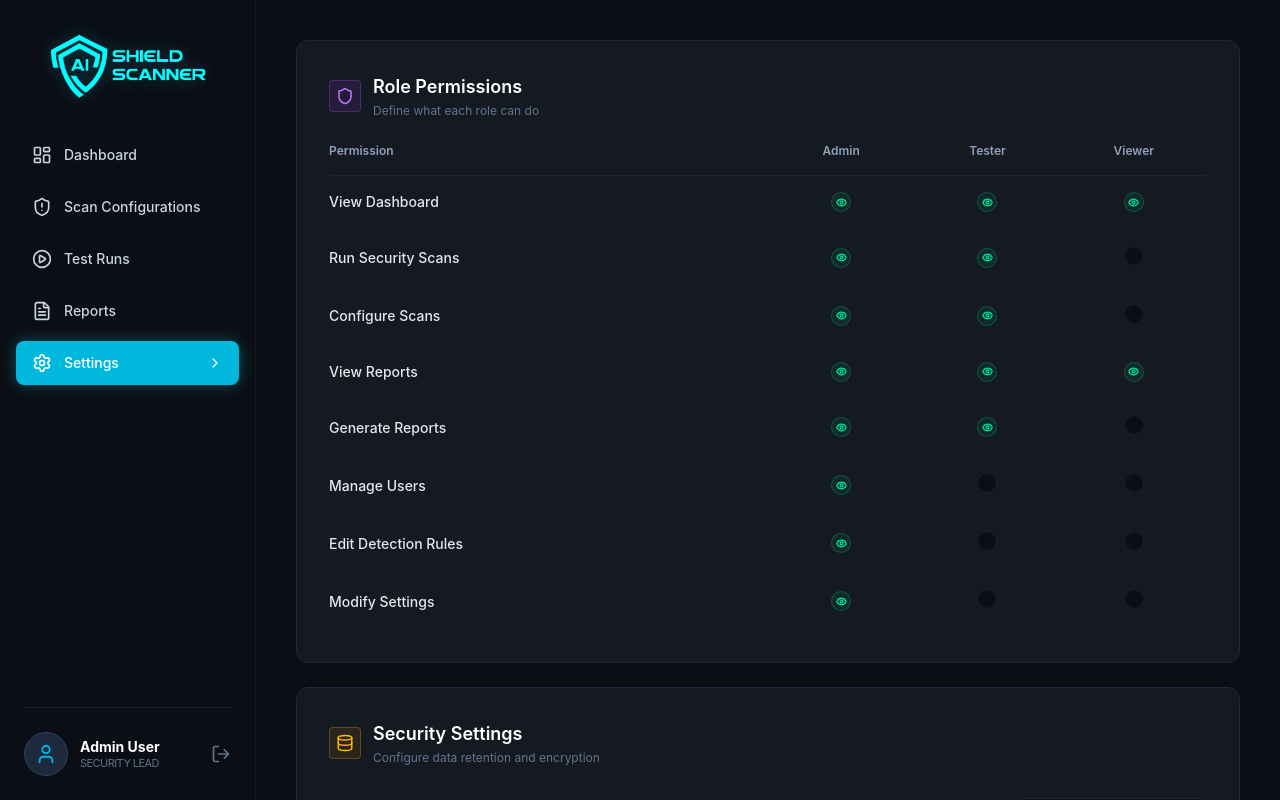
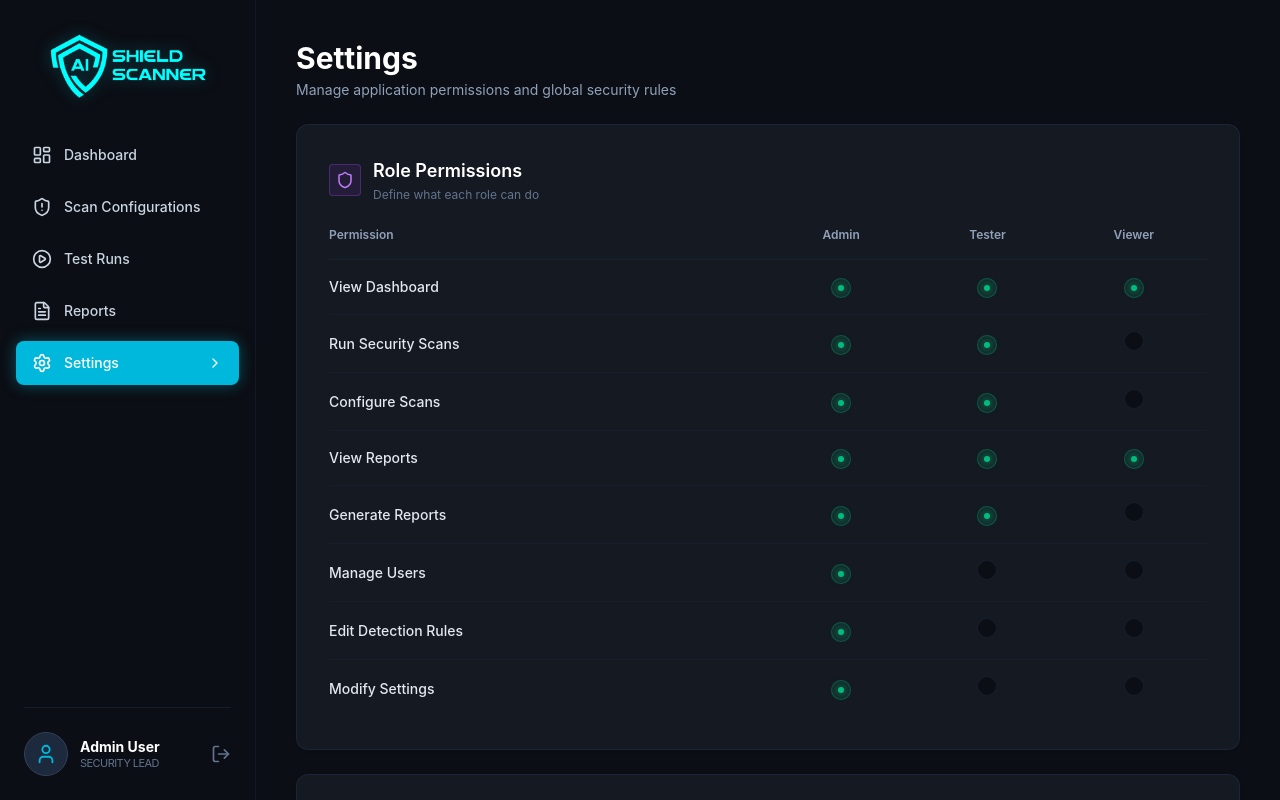
Before and after one commit to AKCadhikari/AI-Shield-Scanner, a React (Vite) app in the folder frontend/: page / in a window 1280 px wide. Both pictures are taken after a click on the button "Settings". Built offline with nearby package versions, Linux system fonts and the light colour scheme.

Commit message:
feat: Enhance SettingsView layout with header and improved permission indicators

```diff
--- a/frontend/src/components/SettingsView.js
+++ b/frontend/src/components/SettingsView.js
@@ -1,8 +1,8 @@
 import React from 'react';
-import { Shield, Database, Eye } from 'lucide-react';
+import { Shield, Database } from 'lucide-react';
 
 const SettingsView = () => {
-  // Ordered array mapping to the screenshot entries exactly
+  // Matrix data matching the target mockup table state exactly
   const permissionsData = [
     { name: 'View Dashboard', admin: true, tester: true, viewer: true },
     { name: 'Run Security Scans', admin: true, tester: true, viewer: false },
@@ -17,8 +17,14 @@ const SettingsView = () => {
   return (
     <div className="w-full space-y-6 text-slate-300 font-sans pb-4">
 
+      {/* ADDED: TOP HEADER BLOCK */}
+      <div>
+        <h1 className="text-3xl font-bold text-white mb-1">Settings</h1>
+        <p className="text-sm text-slate-400">Manage application permissions and global security rules</p>
+      </div>
+
       {/* 1. ROLE PERMISSIONS PANEL */}
-      <div className="bg-[#151921] border border-slate-800 rounded-xl p-8 space-y-6 shadow-sm">
+      <div className="bg-[#151921] border border-slate-800/80 rounded-xl p-8 space-y-6 shadow-sm">
         <h3 className="flex items-center gap-3 text-white font-semibold text-lg">
           <div className="p-1.5 rounded border border-purple-500/30 bg-purple-500/10">
             <Shield className="text-purple-400" size={18} />
@@ -29,10 +35,10 @@ const SettingsView = () => {
           </div>
         </h3>
 
-        <div className="overflow-x-auto w-full">
+        <div className="overflow-x-auto w-full custom-scrollbar">
           <table className="w-full text-left border-collapse min-w-150">
             <thead>
-              <tr className="text-slate-400 text-xs font-semibold border-b border-slate-800/80">
+              <tr className="text-slate-400 text-xs font-semibold border-b border-slate-800/60">
                 <th className="pb-4 font-semibold w-1/2">Permission</th>
                 <th className="pb-4 font-semibold text-center w-1/6">Admin</th>
                 <th className="pb-4 font-semibold text-center w-1/6">Tester</th>
@@ -41,28 +47,15 @@ const SettingsView = () => {
             </thead>
             <tbody className="divide-y divide-slate-800/40 text-sm font-medium">
               {permissionsData.map((perm) => (
-                <tr key={perm.name} className="hover:bg-slate-800/5 transition-colors">
+                <tr key={perm.name} className="hover:bg-slate-800/10 transition-colors">
                   <td className="py-4 text-slate-200">{perm.name}</td>
 
-                  {/* Admin Column Badge Indicators */}
+                  {/* Admin Grid Column */}
                   <td className="py-4 text-center">
                     <div className="inline-flex items-center justify-center">
                       {perm.admin ? (
-                        <div className="w-5 h-5 rounded-full bg-emerald-500/10 border border-emerald-500/30 flex items-center justify-center text-emerald-400">
-                          <Eye size={11} strokeWidth={3} />
-                        </div>
-                      ) : (
-                        <div className="w-5 h-5 rounded-full bg-[#0b0e14] border border-slate-800" />
-                      )}
-                    </div>
-                  </td>
-
-                  {/* Tester Column Badge Indicators */}
-                  <td className="py-4 text-center">
-                    <div className="inline-flex items-center justify-center">
-                      {perm.tester ? (
-                        <div className="w-5 h-5 rounded-full bg-emerald-500/10 border border-emerald-500/30 flex items-center justify-center text-emerald-400">
-                          <Eye size={11} strokeWidth={3} />
+                        <div className="w-5 h-5 rounded-full bg-emerald-500/10 border border-emerald-500/30 flex items-center justify-center">
+                          <div className="w-1.5 h-1.5 rounded-full bg-emerald-500 shadow-[0_0_8px_#10b981]" />
                         </div>
                       ) : (
                         <div className="w-5 h-5 rounded-full bg-[#0b0e14] border border-slate-800/60" />
@@ -70,12 +63,25 @@ const SettingsView = () => {
                     </div>
                   </td>
 
-                  {/* Viewer Column Badge Indicators */}
+                  {/* Tester Grid Column */}
+                  <td className="py-4 text-center">
+                    <div className="inline-flex items-center justify-center">
+                      {perm.tester ? (
+                        <div className="w-5 h-5 rounded-full bg-emerald-500/10 border border-emerald-500/30 flex items-center justify-center">
+                          <div className="w-1.5 h-1.5 rounded-full bg-emerald-500 shadow-[0_0_8px_#10b981]" />
+                        </div>
+                      ) : (
+                        <div className="w-5 h-5 rounded-full bg-[#0b0e14] border border-slate-800/60" />
+                      )}
+                    </div>
+                  </td>
+
+                  {/* Viewer Grid Column */}
                   <td className="py-4 text-center">
                     <div className="inline-flex items-center justify-center">
                       {perm.viewer ? (
-                        <div className="w-5 h-5 rounded-full bg-emerald-500/10 border border-emerald-500/30 flex items-center justify-center text-emerald-400">
-                          <Eye size={11} strokeWidth={3} />
+                        <div className="w-5 h-5 rounded-full bg-emerald-500/10 border border-emerald-500/30 flex items-center justify-center">
+                          <div className="w-1.5 h-1.5 rounded-full bg-emerald-500 shadow-[0_0_8px_#10b981]" />
                         </div>
                       ) : (
                         <div className="w-5 h-5 rounded-full bg-[#0b0e14] border border-slate-800/60" />
@@ -89,8 +95,8 @@ const SettingsView = () => {
         </div>
       </div>
 
-      {/* 2. SECURITY SETTINGS PANEL */}
-      <div className="bg-[#151921] border border-slate-800 rounded-xl p-8 space-y-6 shadow-sm">
+      {/* 2. SECURITY SYSTEM POLICIES CARD */}
+      <div className="bg-[#151921] border border-slate-800/80 rounded-xl p-8 space-y-6 shadow-sm">
         <h3 className="flex items-center gap-3 text-white font-semibold text-lg">
           <div className="p-1.5 rounded border border-amber-500/30 bg-amber-500/10">
             <Database className="text-amber-400" size={18} />
@@ -102,7 +108,7 @@ const SettingsView = () => {
         </h3>
 
         <div className="space-y-6 pt-2">
-          {/* Data Retention Dropdown Context Menu Block */}
+          {/* Form Block: Policy Retention Input Section */}
           <div className="flex flex-col sm:flex-row sm:items-center justify-between gap-4 pb-5 border-b border-slate-800/60">
             <div className="space-y-0.5">
               <label className="text-sm font-semibold text-slate-200 block">Data Retention Policy</label>
@@ -117,7 +123,7 @@ const SettingsView = () => {
             </div>
           </div>
 
-          {/* Log Encryption Segment Line Item */}
+          {/* Form Block: Encryption Status Flag */}
           <div className="flex items-center justify-between py-2 border-b border-slate-800/60">
             <div className="space-y-0.5">
               <p className="text-sm font-semibold text-slate-200">Log Encryption</p>
@@ -129,7 +135,7 @@ const SettingsView = () => {
             </div>
           </div>
 
-          {/* Two-Factor Authentication Line Item */}
+          {/* Form Block: 2FA Policy Status Flag */}
           <div className="flex items-center justify-between py-2">
             <div className="space-y-0.5">
               <p className="text-sm font-semibold text-slate-200">Two-Factor Authentication</p>
```
